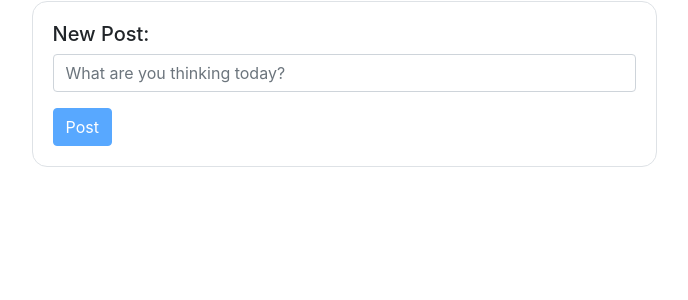
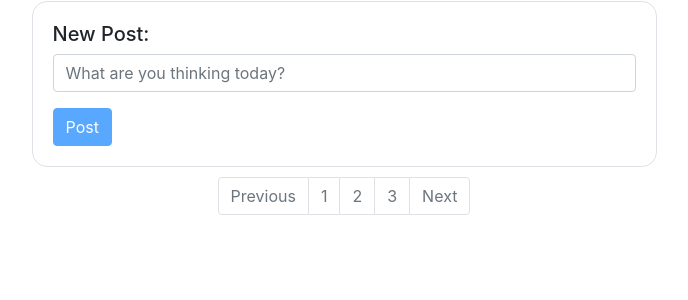
Before and after one commit to luisCermeno/network, a Django app: template network/templates/network/index.html in a window 1280 px wide. Shown: the part 133-433 px from the top of the page, without its empty margins (296-984 px from the left). Run offline with Django 3.2, Linux system fonts and the light colour scheme; the template is opened without the code that fills it, so the values that code supplies are empty; some libraries are stand-ins or nearby versions.

Commit message:
Paginator implemented in server: todo:implement client side

```diff
--- a/network/static/network/script.js
+++ b/network/static/network/script.js
@@ -48,7 +48,7 @@ function allposts_view(){
     document.querySelector('#following-wrapper').style.display = 'none'
 
     //Request posts from database
-    load_posts('all_posts')
+    load_posts('all_posts',1)
     //Listen for new post submission
     listen_new_post()
 }
@@ -98,23 +98,26 @@ function listen_new_post(){
 }
 
 //Load posts function
-function load_posts(filter){
-    console.log(`Running load_posts(${filter})`)
+function load_posts(filter,page){
+    console.log(`Running load_posts('${filter}',${page})`)
     //Clear wrapper
     document.querySelector('#posts-wrapper').innerHTML = ''
-
     //Fetch from API
-    fetch(`/get/posts/${filter}`)
+    fetch(`/get/posts/${filter}?page=${page}`, {
+        method: 'GET',
+    })
     //Then, get the response and convert it to jason
     .then(response => response.json())
     //Then, build html with data
-    .then(posts => {
+    .then(data => {
         //Log the JSON response to console
-        console.log(posts)
+        console.log(data)
+        //Store the last object in a variable that will contain page data
+        page = data[data.length - 1]
         // Traverse the json object gotten from the response
-        for (i = 0; i < posts.length; i++) {
+        for (i = 0; i < data.length - 1; i++) {
             //Store the object in a new variable
-            let post = posts[i]
+            let post = data[i]
             //For each post create a col div
             const col_post = document.createElement('div');
             col_post.className = 'col col-md-6 border mx-auto'
@@ -207,6 +210,19 @@ function load_posts(filter){
             }
             //Append post col to the posts wrapper
             document.querySelector('#posts-wrapper').append(col_post);
+        }
+        //Append the navigation buttons
+        if (page.has_previous){
+            console.log('This page has previous!')
+        }
+        else{
+            console.log('This page does not has previous!')
+        }
+        if (page.has_next){
+            console.log('This page has next!')
+        }
+        else{
+            console.log('This page does not has next!')
         }
     })
     //Once the HTML is built, listen for edit and likes buttons
@@ -360,7 +376,7 @@ function following_view(){
     document.querySelector('#all-posts-wrapper').style.display = 'none'
     document.querySelector('#following-wrapper').style.display = 'block'
     //Fetch data from API
-    load_posts('following')
+    load_posts('following',1)
 }
 
 //User section
@@ -407,7 +423,7 @@ function profile_view(username){
     })
     //Load post from user
     document.querySelector('#posts-wrapper').style.display = 'block'
-    load_posts(username)
+    load_posts(username,1)
 
 }
 
--- a/network/templates/network/index.html
+++ b/network/templates/network/index.html
@@ -35,6 +35,19 @@
     <!-- Posts wrapper -->
     <div id="posts-wrapper" class="col-12" ></div>
 
+    <!-- Paginator wrapper -->
+    <div id="paginator-wrapper" class="col-12 d-flex justify-content-center">
+        <nav aria-label="...">
+            <ul class="pagination">
+                <li class="page-item disabled"><a class="page-link" aria-disabled="true">Previous</a></li>
+                <li class="page-item disabled"><a class="page-link">1</a></li>
+                <li class="page-item disabled active" aria-current="page"><a class="page-link">2 <span class="sr-only">(current)</span></a></li>
+                <li class="page-item disabled"><a class="page-link">3</a></li>
+                <li class="page-item disabled"><a href="#"class="page-link">Next</a></li>
+            </ul>
+        </nav>
+    </div>
+
     <!-- Templates -->
     <div style="display: none" class="templates">
         <!-- like icon -->
--- a/network/views.py
+++ b/network/views.py
@@ -8,6 +8,7 @@ from django.contrib.auth.decorators import login_required
 import json
 from django.http import JsonResponse
 from django.views.decorators.csrf import csrf_exempt
+from django.core.paginator import Paginator
 
 from .models import *
 
@@ -86,9 +87,9 @@ def post(request):
 @csrf_exempt
 @login_required(login_url='/login')
 def get_posts(request, data):
-    # Filter emails returned based on mailbox
     if data == "all_posts":
         posts = Post.objects.all()
+        posts = posts.order_by("-timestamp").all()
     elif data == "following":
         #Get the users who the request.user follows
         following = request.user.following.all()
@@ -98,18 +99,34 @@ def get_posts(request, data):
             query = Post.objects.filter(user = user)
             for post in query:
                 posts += [post]
-            posts.sort(key=lambda x: x.timestamp, reverse=True)
-        return JsonResponse([post.serialize() for post in posts], safe=False)
+        posts.sort(key=lambda x: x.timestamp, reverse=True)
+    #If filter does not match any of the above then it is an username
     else:
         try:
             user = User.objects.get(username = data)
             posts = Post.objects.filter(user=user)
+            posts = posts.order_by("-timestamp").all()
         except:
             return JsonResponse({"error": "Invalid filter for posts."}, status=400)
 
-    # Return posts in reverse chronologial order
-    posts = posts.order_by("-timestamp").all()
-    return JsonResponse([post.serialize() for post in posts], safe=False)
+
+    #Create the paginator
+    paginator = Paginator(posts, 20)
+    #Get the page number requested
+    page_number = request.GET.get('page')
+    #Filter the posts for that page
+    page = paginator.page(page_number)
+
+    #build json response
+    response = [post.serialize() for post in page.object_list]
+    response += [{
+        'data_name' : 'page',
+        'number' : page_number,
+        'has_previous' : page.has_previous(),
+        'has_next' : page.has_next()
+        }]
+    return JsonResponse(response, safe=False)
+
 
 @csrf_exempt
 @login_required(login_url='/login')
```
Also changed, not shown: db.sqlite3.
